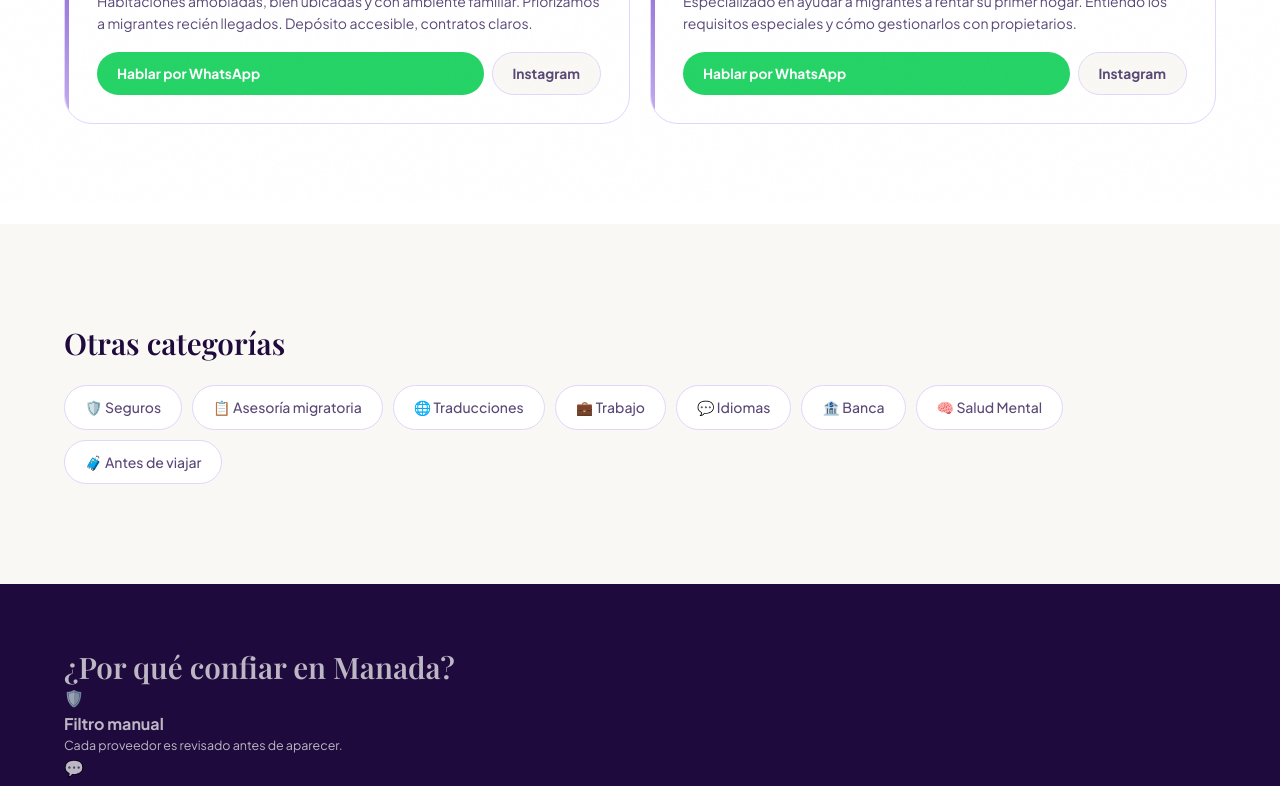
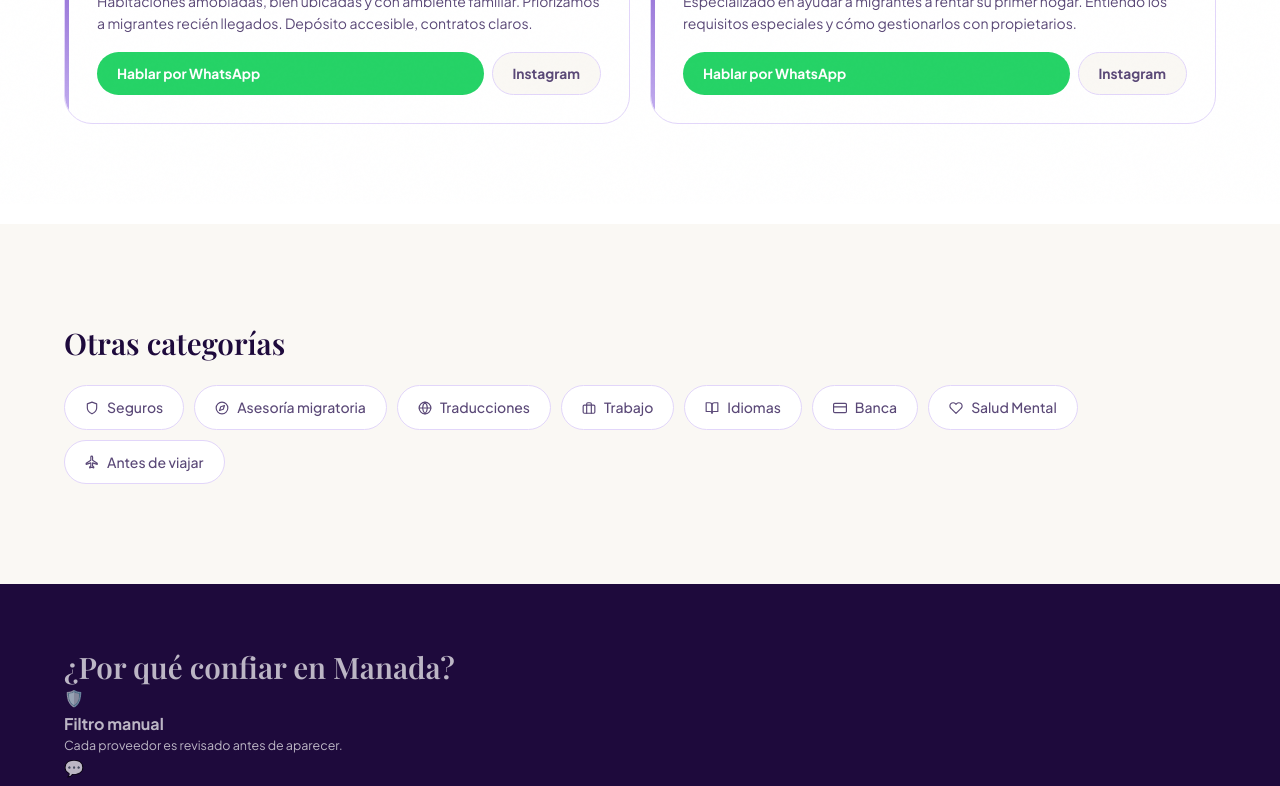
Before and after one commit to soymanada/website, a React (Vite) app: page /categoria/alojamiento in a window 1280 px wide. Shown: the part 596-1382 px from the top of the page. Built offline with nearby package versions, Linux system fonts and the light colour scheme; a web font is replaced by a local one.

Commit message:
feat: replace emoji icons with SVG system (CategoryIcon)

```diff
--- a/src/components/CategoryGrid.css
+++ b/src/components/CategoryGrid.css
@@ -79,6 +79,7 @@
   border-radius: var(--r-md);
   display: flex; align-items: center; justify-content: center;
   position: relative;
+  color: var(--iris-600);
 }
 
 .catcard__name {
--- a/src/components/CategoryGrid.jsx
+++ b/src/components/CategoryGrid.jsx
@@ -2,6 +2,7 @@
 import { Link } from 'react-router-dom';
 import categories from '../data/categories.json';
 import { trackEvent, Events } from '../utils/analytics';
+import CategoryIcon from './CategoryIcon';
 import './CategoryGrid.css';
 
 export default function CategoryGrid() {
@@ -28,7 +29,9 @@ export default function CategoryGrid() {
               >
                 {cat.isHot && <span className="catcard__badge-hot">TOP</span>}
                 <div className="catcard__top">
-                  <div className="catcard__icon">{cat.icon}</div>
+                  <div className="catcard__icon">
+                  <CategoryIcon name={cat.icon} size={28} />
+                </div>
                 </div>
                 <h3 className="catcard__name">{cat.name}</h3>
                 <p className="catcard__desc t-sm">{cat.oneLiner}</p>
--- /dev/null
+++ b/src/components/CategoryIcon.jsx
@@ -0,0 +1,70 @@
+// src/components/CategoryIcon.jsx
+const paths = {
+  shield: (
+    <path d="M12 22s8-4 8-10V5l-8-3-8 3v7c0 6 8 10 8 10z" />
+  ),
+  compass: (
+    <>
+      <circle cx="12" cy="12" r="10" />
+      <polygon points="16.24 7.76 14.12 14.12 7.76 16.24 9.88 9.88 16.24 7.76" />
+    </>
+  ),
+  globe: (
+    <>
+      <circle cx="12" cy="12" r="10" />
+      <line x1="2" y1="12" x2="22" y2="12" />
+      <path d="M12 2a15.3 15.3 0 0 1 4 10 15.3 15.3 0 0 1-4 10 15.3 15.3 0 0 1-4-10 15.3 15.3 0 0 1 4-10z" />
+    </>
+  ),
+  briefcase: (
+    <>
+      <rect x="2" y="7" width="20" height="14" rx="2" ry="2" />
+      <path d="M16 21V5a2 2 0 0 0-2-2h-4a2 2 0 0 0-2 2v16" />
+    </>
+  ),
+  home: (
+    <>
+      <path d="M3 9l9-7 9 7v11a2 2 0 0 1-2 2H5a2 2 0 0 1-2-2z" />
+      <polyline points="9 22 9 12 15 12 15 22" />
+    </>
+  ),
+  'book-open': (
+    <>
+      <path d="M2 3h6a4 4 0 0 1 4 4v14a3 3 0 0 0-3-3H2z" />
+      <path d="M22 3h-6a4 4 0 0 0-4 4v14a3 3 0 0 1 3-3h7z" />
+    </>
+  ),
+  'credit-card': (
+    <>
+      <rect x="1" y="4" width="22" height="16" rx="2" ry="2" />
+      <line x1="1" y1="10" x2="23" y2="10" />
+    </>
+  ),
+  heart: (
+    <path d="M20.84 4.61a5.5 5.5 0 0 0-7.78 0L12 5.67l-1.06-1.06a5.5 5.5 0 0 0-7.78 7.78l1.06 1.06L12 21.23l7.78-7.78 1.06-1.06a5.5 5.5 0 0 0 0-7.78z" />
+  ),
+  plane: (
+    <path d="M21 16v-2l-8-5V3.5a1.5 1.5 0 0 0-3 0V9l-8 5v2l8-2.5V19l-2 1.5V22l3.5-1 3.5 1v-1.5L13 19v-5.5l8 2.5z" />
+  ),
+}
+
+export default function CategoryIcon({ name, size = 24 }) {
+  const icon = paths[name]
+  if (!icon) return null
+  return (
+    <svg
+      xmlns="http://www.w3.org/2000/svg"
+      width={size}
+      height={size}
+      viewBox="0 0 24 24"
+      fill="none"
+      stroke="currentColor"
+      strokeWidth="2"
+      strokeLinecap="round"
+      strokeLinejoin="round"
+      aria-hidden="true"
+    >
+      {icon}
+    </svg>
+  )
+}
--- a/src/data/categories.json
+++ b/src/data/categories.json
@@ -1,11 +1,11 @@
 [
-  { "slug": "seguros",     "name": "Seguros",              "oneLiner": "Protege tu salud, auto y hogar en tu nuevo país.",          "icon": "🛡️", "order": 1, "isHot": true },
-  { "slug": "migracion",   "name": "Asesoría migratoria",  "oneLiner": "Visas, permisos y residencia con orientación real.",        "icon": "📋", "order": 2 },
-  { "slug": "traducciones","name": "Traducciones",         "oneLiner": "Documentos oficiales traducidos por personas calificadas.", "icon": "🌐", "order": 3 },
-  { "slug": "trabajo",     "name": "Trabajo",              "oneLiner": "Empleo, freelance y oportunidades para migrantes.",         "icon": "💼", "order": 4 },
-  { "slug": "alojamiento", "name": "Alojamiento",          "oneLiner": "Habitaciones, arriendos y ayuda para instalarte.",          "icon": "🏠", "order": 5 },
-  { "slug": "idiomas",          "name": "Idiomas",          "oneLiner": "Clases, tutorías y práctica para integrarte mejor.",                                "icon": "💬", "order": 6 },
-  { "slug": "banca",            "name": "Banca",            "oneLiner": "Ejecutivos bancarios que entienden tu realidad migratoria",                          "icon": "🏦", "order": 7, "isHot": true },
-  { "slug": "salud-mental",     "name": "Salud Mental",     "oneLiner": "Psicólogos y terapeutas que hablan tu idioma y entienden tu proceso",                "icon": "🧠", "order": 8, "isHot": false },
-  { "slug": "antes-de-viajar",  "name": "Antes de viajar", "oneLiner": "Lo que nadie te contó antes de emigrar",                                             "icon": "🧳", "order": 9, "isHot": true }
+  { "slug": "seguros",         "name": "Seguros",             "oneLiner": "Protege tu salud, auto y hogar en tu nuevo país.",                          "icon": "shield",      "order": 1, "isHot": true },
+  { "slug": "migracion",       "name": "Asesoría migratoria", "oneLiner": "Visas, permisos y residencia con orientación real.",                        "icon": "compass",     "order": 2 },
+  { "slug": "traducciones",    "name": "Traducciones",        "oneLiner": "Documentos oficiales traducidos por personas calificadas.",                  "icon": "globe",       "order": 3 },
+  { "slug": "trabajo",         "name": "Trabajo",             "oneLiner": "Empleo, freelance y oportunidades para migrantes.",                         "icon": "briefcase",   "order": 4 },
+  { "slug": "alojamiento",     "name": "Alojamiento",         "oneLiner": "Habitaciones, arriendos y ayuda para instalarte.",                          "icon": "home",        "order": 5 },
+  { "slug": "idiomas",         "name": "Idiomas",             "oneLiner": "Clases, tutorías y práctica para integrarte mejor.",                        "icon": "book-open",   "order": 6 },
+  { "slug": "banca",           "name": "Banca",               "oneLiner": "Ejecutivos bancarios que entienden tu realidad migratoria",                 "icon": "credit-card", "order": 7, "isHot": true },
+  { "slug": "salud-mental",    "name": "Salud Mental",        "oneLiner": "Psicólogos y terapeutas que hablan tu idioma y entienden tu proceso",       "icon": "heart",       "order": 8, "isHot": false },
+  { "slug": "antes-de-viajar", "name": "Antes de viajar",    "oneLiner": "Lo que nadie te contó antes de emigrar",                                    "icon": "plane",       "order": 9, "isHot": true }
 ]
--- a/src/pages/CategoryPage.jsx
+++ b/src/pages/CategoryPage.jsx
@@ -3,6 +3,7 @@ import { useParams, Link } from 'react-router-dom'
 import categories   from '../data/categories.json'
 import providers    from '../data/providers.json'
 import ProviderCard from '../components/ProviderCard'
+import CategoryIcon from '../components/CategoryIcon'
 import { trackEvent, Events } from '../utils/analytics'
 import './CategoryPage.css'
 
@@ -41,7 +42,9 @@ export default function CategoryPage() {
           </nav>
 
           <div className="catpage__hero-content">
-            <div className="catpage__icon" aria-hidden="true">{cat.icon}</div>
+            <div className="catpage__icon" aria-hidden="true">
+              <CategoryIcon name={cat.icon} size={32} />
+            </div>
             <div>
               <h1 className="d-xl catpage__title">{cat.name}</h1>
               <p className="t-lg catpage__sub">{cat.oneLiner}</p>
@@ -102,7 +105,7 @@ export default function CategoryPage() {
                 className="catpage__other-chip"
                 onClick={() => trackEvent(Events.CLICK_CATEGORY_CARD, { category: c.slug, from: 'category_bottom' })}
               >
-                {c.icon} {c.name}
+                <CategoryIcon name={c.icon} size={14} /> {c.name}
               </Link>
             ))}
           </div>
```
